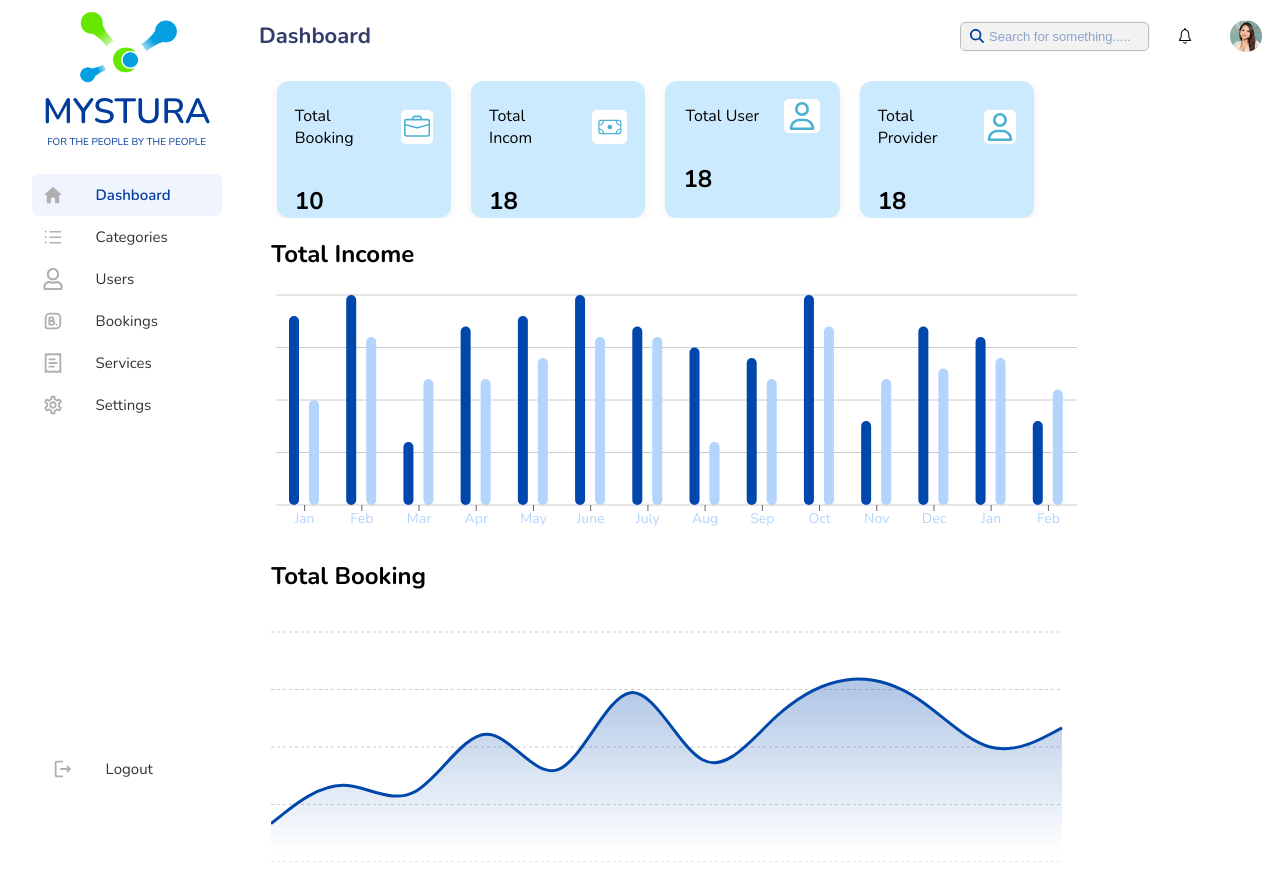
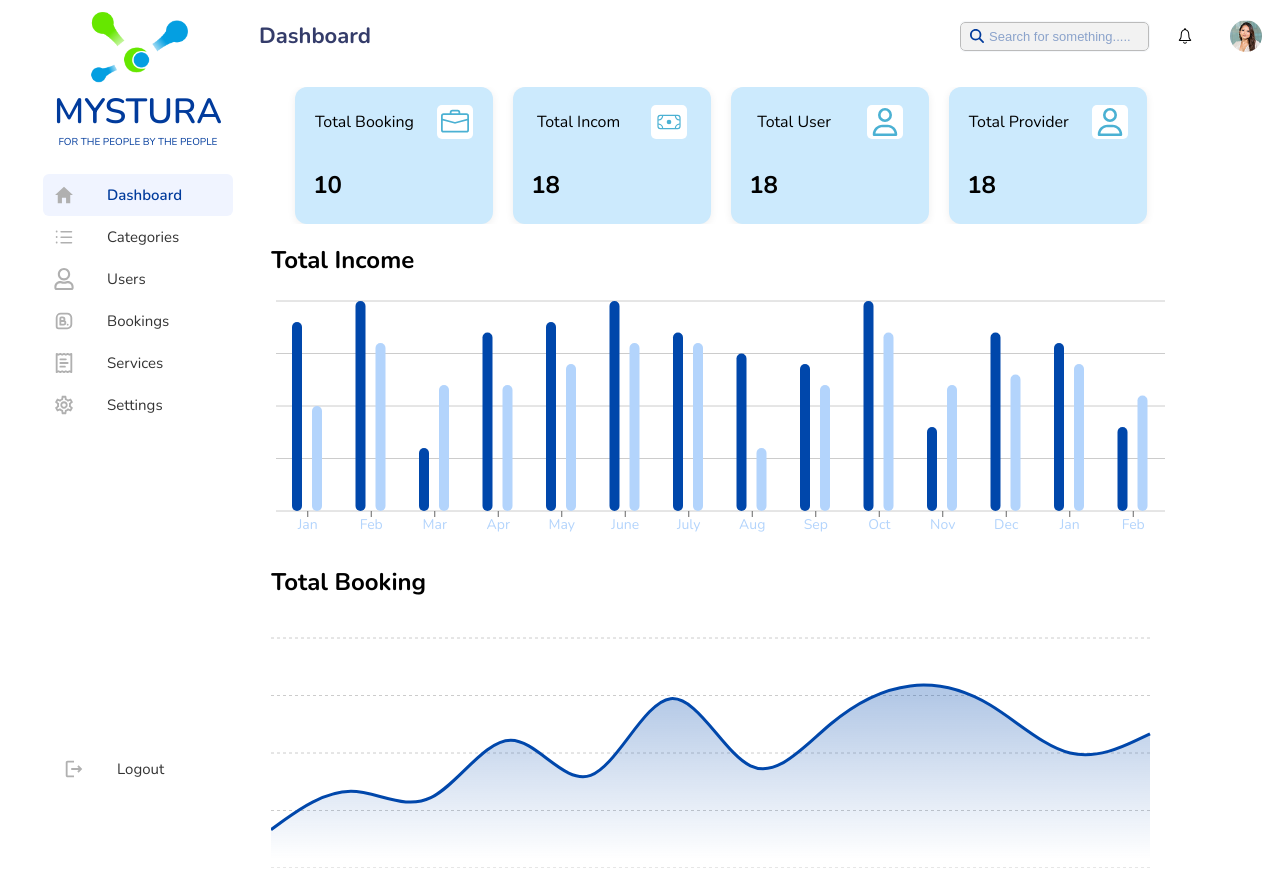
Before and after one commit to Tahanaz0/Mystura, a React (Vite) app: page /dashboard in a window 1280 px wide. Shown: the top 870 px of the page. Built offline with nearby package versions, Linux system fonts and the light colour scheme.

Commit message:
'dashbaord'

```diff
--- a/src/component/dashboard/dashboard.css
+++ b/src/component/dashboard/dashboard.css
@@ -10,7 +10,7 @@
 
   }
 .boxes {
-    width: 90%;
+    width: 900px;
     display: flex;
     justify-content: center;
     align-items: center;
--- a/src/component/sideBar/sideBar.css
+++ b/src/component/sideBar/sideBar.css
@@ -1,6 +1,6 @@
 .side-bar-main-container{
   /* background-color: blue; */
-  width: 19vw;
+  width: 20vw;
   margin-top: 0;
   top: 0;
   left: 0;
@@ -8,13 +8,13 @@
   position: fixed;
   padding: 5px;
   /* background-color: #013B9C; */
-  /* margin-left: 5px; */
+  margin-left: 5px;
    font-family: "Nunito", sans-serif;
   height: 100vh;
   display: flex;
   flex-direction: column;
 
-   /* align-items: center; */
+   align-items: center;
 
 }
 .side-bar-container{
```
